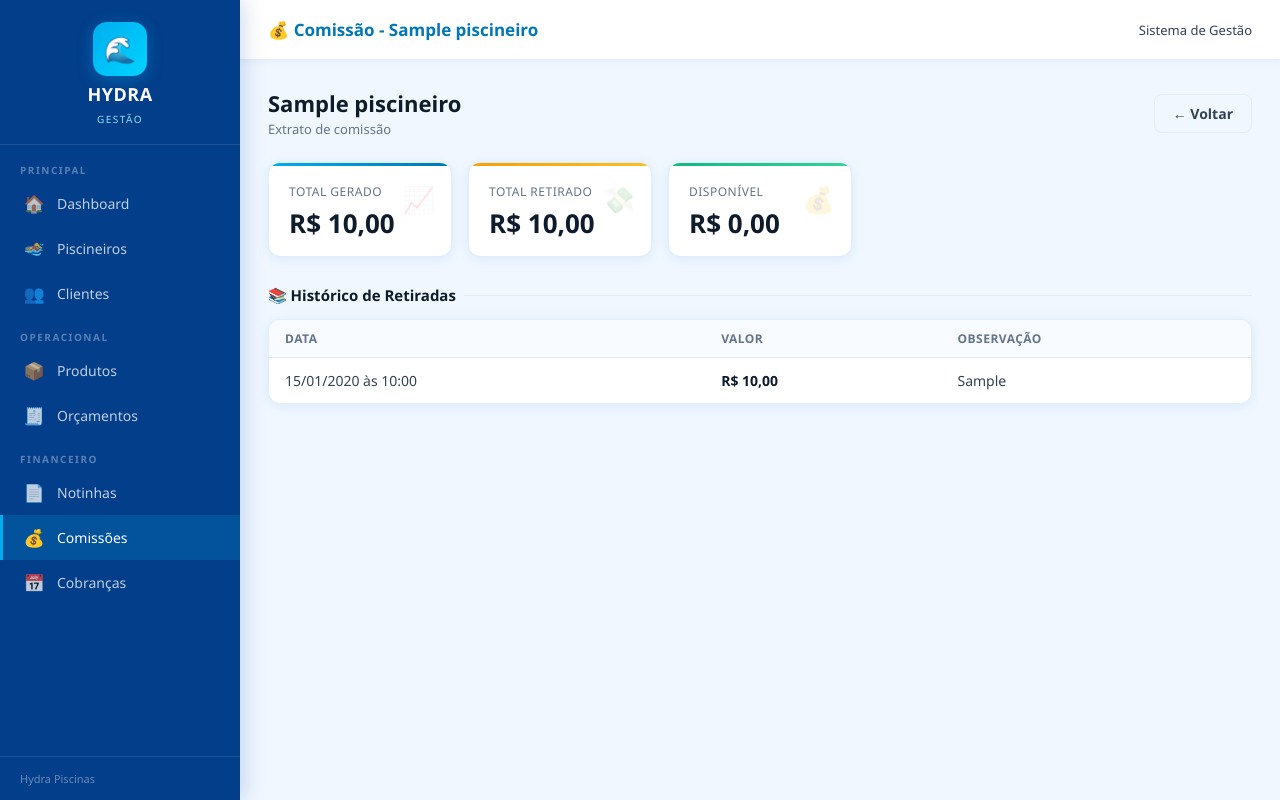
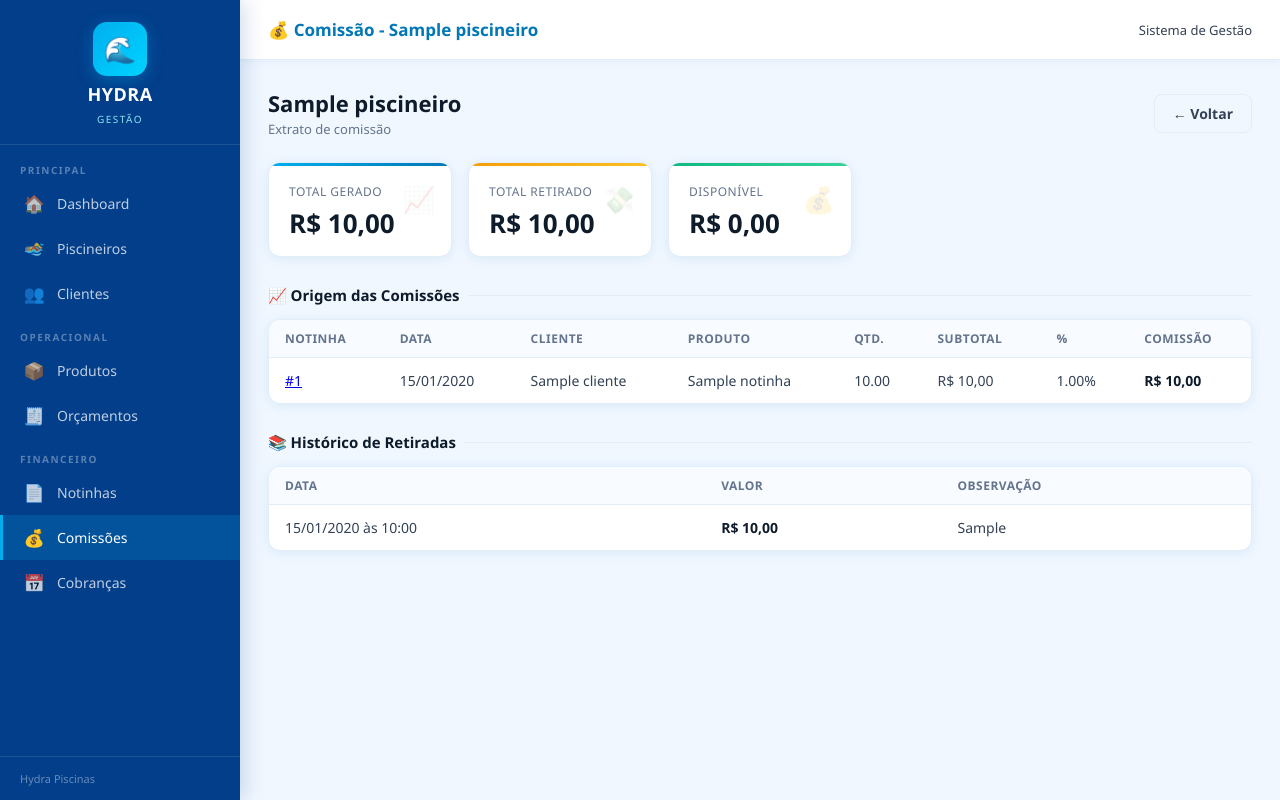
Before and after one commit to paulorogeriovf/hydra-erp, a Flask app: page /comissoes/1 in a window 1280 px wide. Run offline with Flask 3, Linux system fonts and the light colour scheme; tables that the repository leaves empty hold one stand-in row (values such as "Sample post").

Commit message:
ajuste na origem comissoes

```diff
--- a/app/routes/comissoes.py
+++ b/app/routes/comissoes.py
@@ -1,6 +1,7 @@
 # Hydra ERP
-# Responsável por: disponibilizar a área de comissões
-# e registrar retiradas dos piscineiros.
+# Responsável por: disponibilizar a área de comissões,
+# exibir a origem dos valores e registrar retiradas
+# dos piscineiros.
 
 from flask import (
     Blueprint,
@@ -22,6 +23,10 @@ comissoes_bp = Blueprint(
 )
 
 
+# =========================================================
+# LISTAGEM GERAL DE COMISSÕES
+# =========================================================
+
 @comissoes_bp.route("/")
 def index():
 
@@ -35,6 +40,10 @@ def index():
     )
 
 
+# =========================================================
+# DETALHES DA COMISSÃO DE UM PISCINEIRO
+# =========================================================
+
 @comissoes_bp.route("/<int:piscineiro_id>")
 def detalhes(piscineiro_id):
 
@@ -42,26 +51,38 @@ def detalhes(piscineiro_id):
         piscineiro_id
     )
 
+    # Total de comissão gerada pelas vendas.
     gerado = (
         ComissaoService.total_gerado(
             piscineiro_id
         )
     )
 
+    # Total que o piscineiro já retirou.
     retirado = (
         ComissaoService.total_retirado(
             piscineiro_id
         )
     )
 
+    # Saldo ainda disponível para retirada.
     saldo = (
         ComissaoService.saldo_disponivel(
             piscineiro_id
         )
     )
 
+    # Histórico de retiradas realizadas.
     retiradas = (
         ComissaoService.listar_retiradas(
+            piscineiro_id
+        )
+    )
+
+    # Produtos/notinhas que deram origem
+    # às comissões do piscineiro.
+    origens = (
+        ComissaoService.listar_origens(
             piscineiro_id
         )
     )
@@ -72,9 +93,14 @@ def detalhes(piscineiro_id):
         gerado=gerado,
         retirado=retirado,
         saldo=saldo,
-        retiradas=retiradas
+        retiradas=retiradas,
+        origens=origens
     )
 
+
+# =========================================================
+# REGISTRAR RETIRADA DE COMISSÃO
+# =========================================================
 
 @comissoes_bp.route(
     "/<int:piscineiro_id>/retirada",
@@ -86,7 +112,9 @@ def registrar_retirada(piscineiro_id):
 
         ComissaoService.registrar_retirada(
             piscineiro_id=piscineiro_id,
-            valor=request.form.get("valor"),
+            valor=request.form.get(
+                "valor"
+            ),
             observacao=request.form.get(
                 "observacao"
             )
--- a/app/services/comissao_service.py
+++ b/app/services/comissao_service.py
@@ -1,6 +1,7 @@
 # Hydra ERP
 # Responsável por: calcular comissões acumuladas,
-# retiradas e saldo disponível dos piscineiros.
+# retiradas, saldo disponível e origem das comissões
+# dos piscineiros.
 
 from decimal import Decimal, InvalidOperation
 
@@ -15,9 +16,15 @@ from app.models.retirada_comissao import RetiradaComissao
 
 class ComissaoService:
 
+    # =========================================================
+    # CONVERSÃO DE VALORES
+    # =========================================================
+
     @staticmethod
     def _converter_decimal(valor, campo):
+
         try:
+
             numero = Decimal(
                 str(valor).replace(",", ".")
             )
@@ -34,9 +41,15 @@ class ComissaoService:
             TypeError,
             ValueError
         ):
+
             raise ValueError(
                 f"{campo} possui um valor inválido."
             )
+
+
+    # =========================================================
+    # TOTAL DE COMISSÃO GERADA
+    # =========================================================
 
     @staticmethod
     def total_gerado(piscineiro_id):
@@ -66,6 +79,11 @@ class ComissaoService:
             str(total)
         )
 
+
+    # =========================================================
+    # TOTAL JÁ RETIRADO
+    # =========================================================
+
     @staticmethod
     def total_retirado(piscineiro_id):
 
@@ -89,6 +107,11 @@ class ComissaoService:
             str(total)
         )
 
+
+    # =========================================================
+    # SALDO DISPONÍVEL
+    # =========================================================
+
     @staticmethod
     def saldo_disponivel(piscineiro_id):
 
@@ -107,12 +130,19 @@ class ComissaoService:
 
         return saldo
 
+
+    # =========================================================
+    # LISTAGEM GERAL DOS PISCINEIROS
+    # =========================================================
+
     @staticmethod
     def listar_piscineiros():
 
         piscineiros = (
             Piscineiro.query
-            .order_by(Piscineiro.nome.asc())
+            .order_by(
+                Piscineiro.nome.asc()
+            )
             .all()
         )
 
@@ -132,7 +162,11 @@ class ComissaoService:
                 )
             )
 
-            saldo = gerado - retirado
+            saldo = (
+                gerado
+                -
+                retirado
+            )
 
             if saldo < 0:
                 saldo = Decimal("0.00")
@@ -145,6 +179,11 @@ class ComissaoService:
             })
 
         return resultado
+
+
+    # =========================================================
+    # REGISTRAR RETIRADA
+    # =========================================================
 
     @staticmethod
     def registrar_retirada(
@@ -159,6 +198,7 @@ class ComissaoService:
         )
 
         if not piscineiro:
+
             raise ValueError(
                 "Piscineiro não encontrado."
             )
@@ -177,8 +217,11 @@ class ComissaoService:
         )
 
         if valor > saldo:
+
             raise ValueError(
-                f"A retirada não pode ser maior que o saldo disponível de R$ {saldo:.2f}."
+                f"A retirada não pode ser maior "
+                f"que o saldo disponível de "
+                f"R$ {saldo:.2f}."
             )
 
         retirada = RetiradaComissao(
@@ -205,6 +248,11 @@ class ComissaoService:
 
             raise
 
+
+    # =========================================================
+    # HISTÓRICO DE RETIRADAS
+    # =========================================================
+
     @staticmethod
     def listar_retiradas(piscineiro_id):
 
@@ -218,3 +266,44 @@ class ComissaoService:
             )
             .all()
         )
+
+
+    # =========================================================
+    # ORIGEM DAS COMISSÕES
+    # =========================================================
+
+    @staticmethod
+    def listar_origens(piscineiro_id):
+
+        resultados = (
+            db.session.query(
+                ItemNotinha,
+                Notinha
+            )
+            .join(
+                Notinha,
+                ItemNotinha.notinha_id == Notinha.id
+            )
+            .filter(
+                Notinha.piscineiro_id == piscineiro_id,
+                ItemNotinha.valor_comissao > 0,
+                Notinha.status != "CANCELADA"
+            )
+            .order_by(
+                Notinha.data_retirada.desc(),
+                ItemNotinha.id.desc()
+            )
+            .all()
+        )
+
+        origens = []
+
+        for item, notinha in resultados:
+
+            origens.append({
+                "notinha": notinha,
+                "item": item,
+                "cliente": notinha.cliente
+            })
+
+        return origens
--- a/app/templates/comissoes/detalhes.html
+++ b/app/templates/comissoes/detalhes.html
@@ -165,6 +165,105 @@ Comissão - {{ piscineiro.nome }} - Hydra ERP
 
 {% endif %}
 
+<div class="section-title">
+    📈 Origem das Comissões
+</div>
+
+<div class="table-wrap">
+
+    <div style="overflow-x:auto;">
+
+        <table>
+
+            <thead>
+                <tr>
+                    <th>Notinha</th>
+                    <th>Data</th>
+                    <th>Cliente</th>
+                    <th>Produto</th>
+                    <th>Qtd.</th>
+                    <th>Subtotal</th>
+                    <th>%</th>
+                    <th>Comissão</th>
+                </tr>
+            </thead>
+
+            <tbody>
+
+                {% for origem in origens %}
+
+                    <tr>
+
+                        <td>
+                            <a
+                                href="{{ url_for(
+                                    'notinhas.detalhes',
+                                    notinha_id=origem.notinha.id
+                                ) }}"
+                            >
+                                #{{ origem.notinha.id }}
+                            </a>
+                        </td>
+
+                        <td>
+                            {{ origem.notinha.data_retirada.strftime("%d/%m/%Y") }}
+                        </td>
+
+                        <td>
+                            {{ origem.cliente.nome }}
+                        </td>
+
+                        <td>
+                            {{ origem.item.nome_produto }}
+                        </td>
+
+                        <td>
+                            {{ origem.item.quantidade }}
+                        </td>
+
+                        <td>
+                            R$ {{ "%.2f"|format(origem.item.subtotal)|replace(".", ",") }}
+                        </td>
+
+                        <td>
+                            {{ origem.item.percentual_comissao }}%
+                        </td>
+
+                        <td>
+                            <strong>
+                                R$ {{ "%.2f"|format(origem.item.valor_comissao)|replace(".", ",") }}
+                            </strong>
+                        </td>
+
+                    </tr>
+
+                {% else %}
+
+                    <tr>
+
+                        <td
+                            colspan="8"
+                            style="
+                                text-align:center;
+                                padding:35px;
+                                color:var(--text-light);
+                            "
+                        >
+                            Nenhuma comissão gerada ainda.
+                        </td>
+
+                    </tr>
+
+                {% endfor %}
+
+            </tbody>
+
+        </table>
+
+    </div>
+
+</div>
+
 
 <div class="section-title">
     📚 Histórico de Retiradas
```
